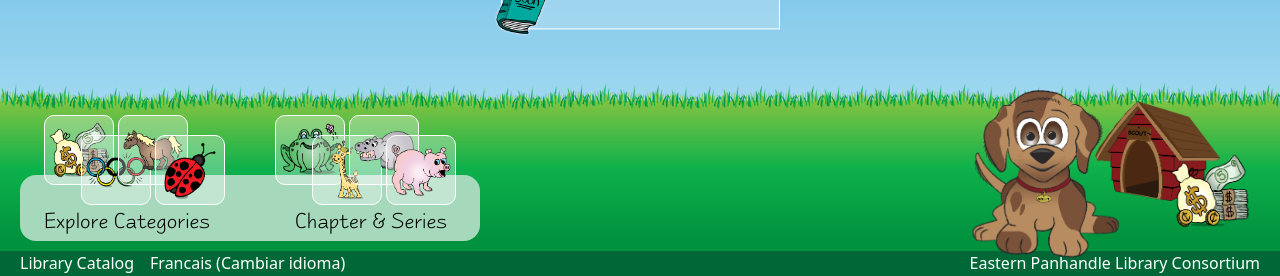
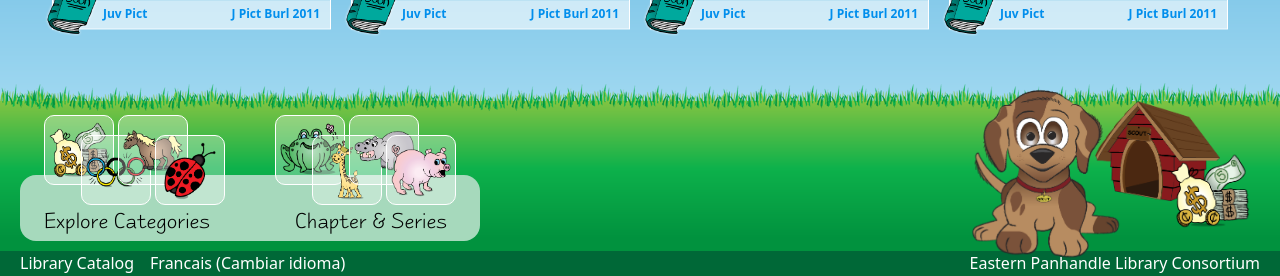
Before and after one commit to shinyaurora/kids_library, a PHP site: page /book_jacket.php in a window 1280 px wide; the page is wider, and only the part inside the window is pictured. Shown: the part 524-800 px from the top of that part. Run offline with PHP 8.4, Linux system fonts and the light colour scheme.

Commit message:
fix: in book jacket.php, add call number and location

```diff
--- a/book_jacket.php
+++ b/book_jacket.php
@@ -26,14 +26,47 @@
 
 
     # Let's assume that you got below result array by mysql query above.
-    $result_array = [[
-        "id"     => "a",
-        "title"  => "a",
-        "status" => "in",
-        "type"   => "book",
-        "level"  => "99L",
-        "imgUrl" => "a"
-    ]
+    $result_array = [
+        [
+            "id"     => "a",
+            "title"  => "a",
+            "status" => "in",
+            "type"   => "book",
+            "level"  => "99L",
+            "imgUrl" => "a",
+            "location" => "Juv Pict",
+            "callnum" => "J Pict Burl 2011"
+        ],
+        [
+            "id"     => "a",
+            "title"  => "a",
+            "status" => "in",
+            "type"   => "book",
+            "level"  => "99L",
+            "imgUrl" => "a",
+            "location" => "Juv Pict",
+            "callnum" => "J Pict Burl 2011"
+        ],
+        [
+            "id"     => "a",
+            "title"  => "a",
+            "status" => "in",
+            "type"   => "book",
+            "level"  => "99L",
+            "imgUrl" => "a",
+            "location" => "Juv Pict",
+            "callnum" => "J Pict Burl 2011"
+        ],
+        [
+            "id"     => "a",
+            "title"  => "a",
+            "status" => "in",
+            "type"   => "book",
+            "level"  => "99L",
+            "imgUrl" => "a",
+            "location" => "Juv Pict",
+            "callnum" => "J Pict Burl 2011"
+        ],
     ];
 ;
 
@@ -228,7 +261,7 @@
                     <?php
                         foreach($result_array as $item) {
                             echo "<div>".
-                                    "<div data-id=\"".$item["id"]."\" class='jacket-card d-flex justify-content-center align-items-center position-relative'>".
+                                    "<div data-id=\"".$item["id"]."\" class='jacket-card d-flex justify-content-center flex-column align-items-center position-relative'>".
                                         "<div class='availability'>".
                                             "<img src='assets/img/item/".$item['status'].".png' />".
                                         "</div>".
@@ -242,6 +275,10 @@
                                         "<div class=\"fallback\">".$item["title"]."</div>".
                                         "<img src='".$item['imgUrl']."' onerror=\"this.src='assets/img/item/default.png'; this.alt=''; this.nextElementSibling.style.display='block';\" onload=\"this.previousElementSibling.style.display='none';\" />".
                                         "<div class=\"alt-text\">".$item["title"]."</div>".
+                                        "<div class=\"jacket-footer\">".
+                                            "<span>".$item['location']."</span>".
+                                            "<span>".$item['callnum']."</span>".
+                                        "</div>".
                                     "</div>".
                                 "</div>";
                         }
--- a/css/book_jacket.css
+++ b/css/book_jacket.css
@@ -233,10 +233,32 @@
 .jacket-card {
     border: 1px solid white;
     background-color: rgba(255, 255, 255, 0.2);
-    padding: 30px 20px;
+    padding: 30px 20px 60px 20px;
     cursor: pointer;
 }
 
+.jacket-footer {
+    width: 100%;
+    /* height: 30px; */
+    background-color: rgba(255, 255, 255, 0.5);
+    position: absolute;
+    bottom: 0;
+    left: 0;
+    display: flex;
+    align-items: center;
+    justify-content: space-between;
+    padding-top: 5px;
+    padding-bottom: 5px;
+    padding-left: 50px;
+    padding-right: 10px;
+    font-size: 12px;
+    color: #008eec;
+    font-weight: 700;
+}
+
+.jacket-footer span {
+    word-wrap: none;
+}
 
 .jacket-card img {
     height: 100%;
@@ -534,3 +556,9 @@ input[type=checkbox] {
         font-size: 22px;
     }
 }
+
+@media screen and (max-width: 540px) {
+    .content {
+        padding: 50px;
+    }
+}
--- a/js/jacket.js
+++ b/js/jacket.js
@@ -45,6 +45,14 @@ function initSlick() {
                 settings: {
                     slidesToShow: 2,
                     slidesToScroll: 2,
+                    infinite: true
+                }
+            },
+            {
+                breakpoint: 530,
+                settings: {
+                    slidesToShow: 1,
+                    slidesToScroll: 1,
                     infinite: true
                 }
             }
```
